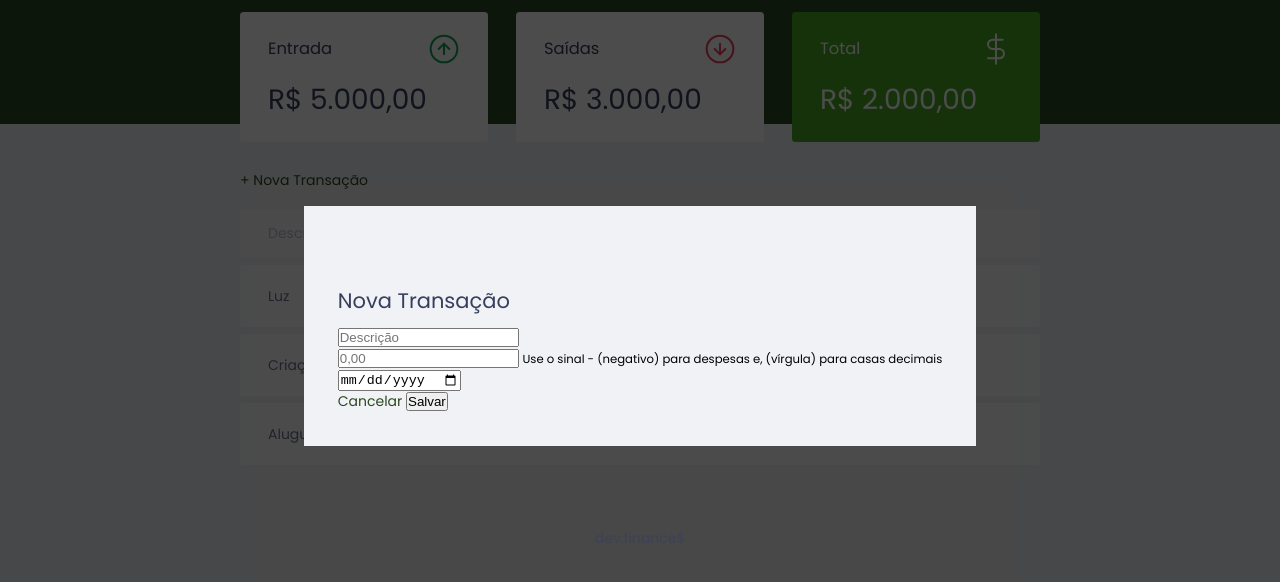
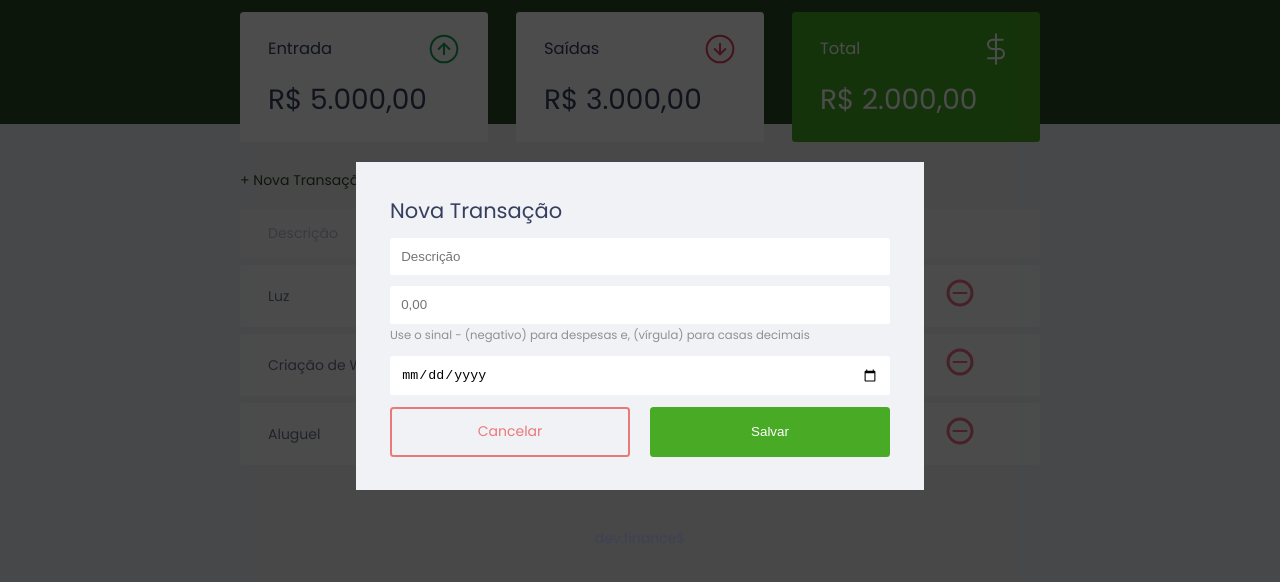
Before and after one commit to Ronaldss/Maratona-Discover--Rocketseat, a plain HTML site: page index.html in a window 1280 px wide. Shown: the part 74-656 px from the top of the page. Drawn offline with Linux system fonts and the light colour scheme.

Commit message:
Formulário básico com Style

```diff
--- a/styles.css
+++ b/styles.css
@@ -1,6 +1,9 @@
 /* Global ----------------- */
 :root {
   --color-dark-blue: #363f5f;
+  --green: #49aa26;
+  --light-green: #3dd705;
+  --red: #e92929;
 }
 * {
   margin: 0;
@@ -40,11 +43,45 @@ a {
   text-decoration: none;
 }
 a:hover {
-  color: #3dd705;
+  color: var(--light-green);
 }
+
+button {
+  width: 100%;
+  height: 50px;
+
+  border: none;
+
+  color:#fff;
+  background: var(--green);
+  padding: 0;
+  border-radius: 0.25rem;
+  cursor: pointer;
+}
+button:hover {
+   background: var(--light-green);
+}
+
 .button.new {
   display: inline-block;
   margin-bottom: .8rem;
+}
+
+.button.cancel {
+  color: var(--red);
+  border: 2px var(--red) solid;
+  border-radius: 0.25rem;
+
+  height: 50px;
+
+  display: flex;
+  align-items: center;
+  justify-content: center;
+
+  opacity: 0.6;
+}
+.button.cancel:hover{
+  opacity: 1;
 }
 
 /* Header ------------------*/
@@ -94,7 +131,7 @@ header {
   margin-top: 1rem;
 }
 .card.total {
-  background:#49aa26;
+  background:var(--green);
   color:#fff;2
 }
 /*Table ---------------------*/
@@ -174,6 +211,35 @@ td.expense {
   padding: 2.4rem;
 }
 
+/*Form -----------------------*/
+#form {
+  max-width: 500px;
+}
+#form h2 {
+  margin-top: 0;
+}
+input {
+  border: none;
+  border-radius: 0.2rem;
+  padding: 0.8rem;
+  width: 100%;
+}
+.input-group {
+  margin-top: 0.8rem;
+}
+.input-group small {
+  opacity: 0.4;
+}
+.input-group.actions {
+  display: flex;
+  justify-content: space-between;
+  align-items:  center;
+}
+.input-group.actions .button,
+.input-group.actions button {
+  width: 48%;
+}
+
 /*Footer ---------------------*/
 footer {
   text-align: center;
```
